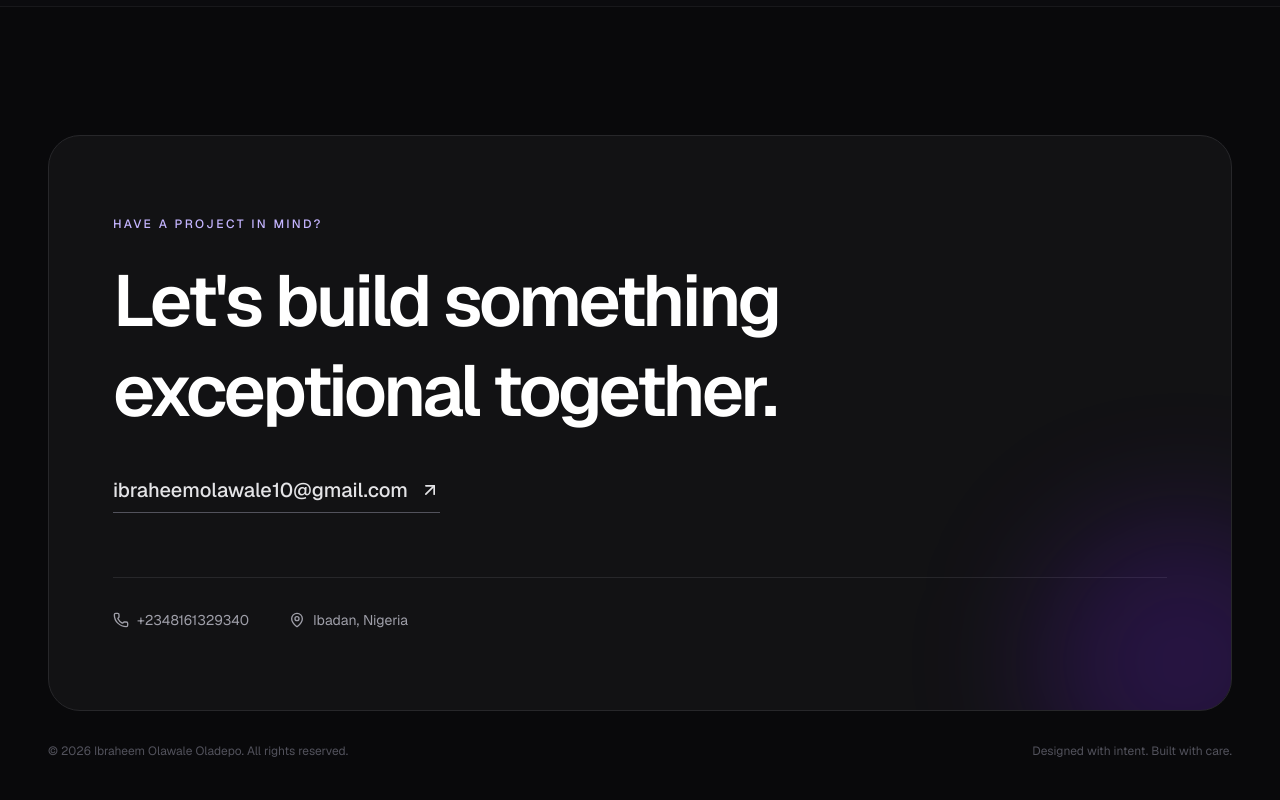
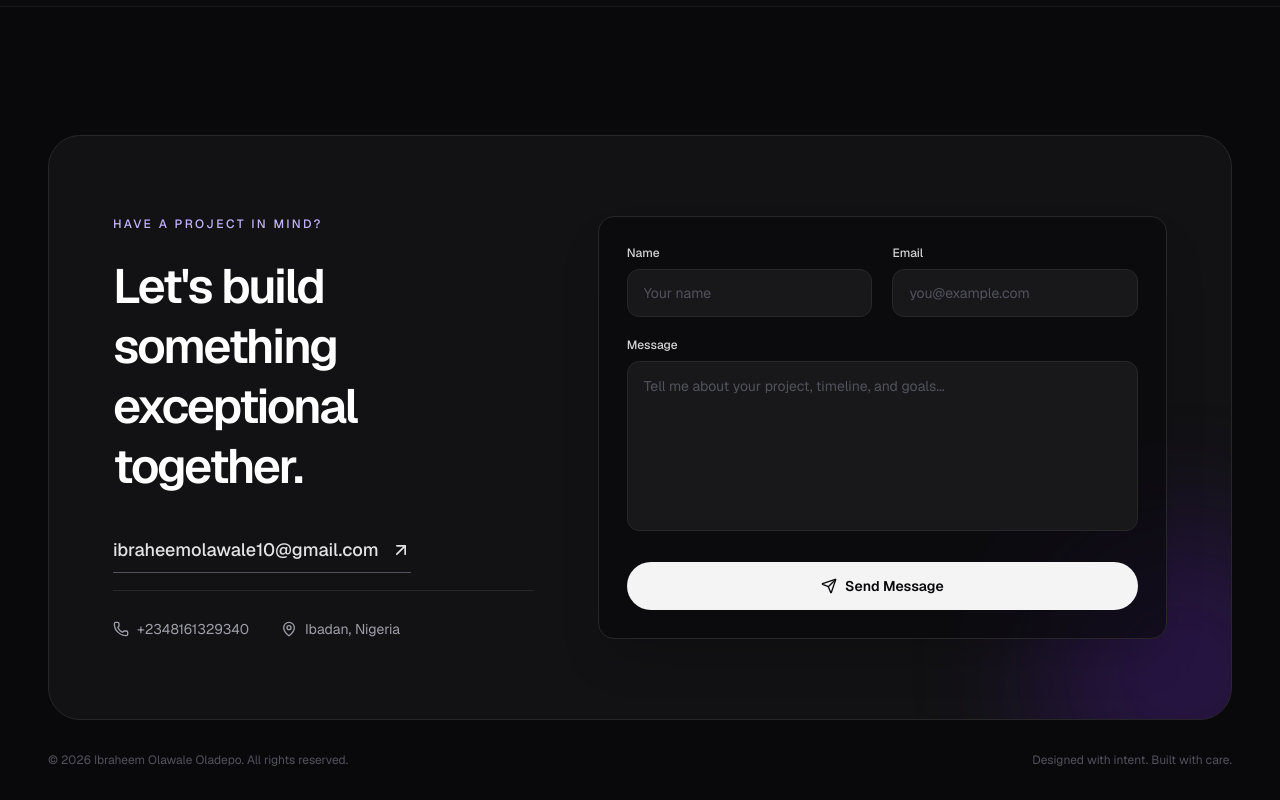
Before and after one commit to Youngee2024/my-portfolio, a Next.js app: page / in a window 1280 px wide. Shown: the part 4834-5634 px from the top of the page. Built offline with nearby package versions, Linux system fonts and the light colour scheme.

Commit message:
feat: add interactive state handling, validation, and loading indicators to contact form

```diff
--- a/app/page.tsx
+++ b/app/page.tsx
@@ -1,21 +1,24 @@
 "use client";
 
-import { useEffect, useState } from "react";
+import { useEffect, useState, type FormEvent } from "react";
 import Image from "next/image";
 import { motion, type Variants } from "framer-motion";
 import { SiBehance, SiGithub, SiLinkedin, SiX } from "react-icons/si";
 import {
   ArrowDown,
   ArrowUpRight,
+  Check,
   Code2,
   ExternalLink,
   Mail,
+  Loader2,
   MapPin,
   Maximize2,
   Menu,
   Palette,
   Phone,
   PenTool,
+  Send,
   X,
 } from "lucide-react";
 
@@ -23,6 +26,8 @@ import { personalInfo } from "@/data/personalInfo";
 import { portfolioData, type Project } from "@/data/portfolio";
 
 type Filter = "all" | Project["category"];
+type FormStatus = "idle" | "submitting" | "success" | "error";
+type FormErrors = Partial<Record<"name" | "email" | "message" | "form", string>>;
 
 const heroContainerVariants: Variants = {
   hidden: {},
@@ -144,6 +149,11 @@ export default function Home() {
   const [activeFilter, setActiveFilter] = useState<Filter>("all");
   const [selectedFigmaUrl, setSelectedFigmaUrl] = useState<string | null>(null);
   const [selectedProjectTitle, setSelectedProjectTitle] = useState<string | null>(null);
+  const [name, setName] = useState("");
+  const [email, setEmail] = useState("");
+  const [message, setMessage] = useState("");
+  const [status, setStatus] = useState<FormStatus>("idle");
+  const [validationErrors, setValidationErrors] = useState<FormErrors>({});
   const visibleProjects = portfolioData.filter(
     (project) => activeFilter === "all" || project.category === activeFilter,
   );
@@ -179,6 +189,48 @@ export default function Home() {
       window.removeEventListener("keydown", handleKeyDown);
     };
   }, [selectedFigmaUrl]);
+
+  useEffect(() => {
+    if (status !== "success") return;
+
+    const resetTimer = window.setTimeout(() => setStatus("idle"), 4000);
+    return () => window.clearTimeout(resetTimer);
+  }, [status]);
+
+  const handleSubmit = async (event: FormEvent<HTMLFormElement>) => {
+    event.preventDefault();
+
+    const errors: FormErrors = {};
+    if (!name.trim()) errors.name = "Please enter your name.";
+    if (!email.trim()) {
+      errors.email = "Please enter your email address.";
+    } else if (!/^[^\s@]+@[^\s@]+\.[^\s@]+$/.test(email)) {
+      errors.email = "Please enter a valid email address.";
+    }
+    if (!message.trim()) errors.message = "Please tell me a little about your project.";
+
+    if (Object.keys(errors).length > 0) {
+      setValidationErrors(errors);
+      setStatus("error");
+      return;
+    }
+
+    setValidationErrors({});
+    setStatus("submitting");
+
+    try {
+      await new Promise<void>((resolve) => window.setTimeout(resolve, 1500));
+      setName("");
+      setEmail("");
+      setMessage("");
+      setStatus("success");
+    } catch {
+      setValidationErrors({
+        form: "Your message could not be sent. Please try again or email me directly.",
+      });
+      setStatus("error");
+    }
+  };
 
   return (
     <div className="min-h-screen overflow-x-hidden bg-zinc-950 text-zinc-100 selection:bg-violet-400 selection:text-zinc-950">
@@ -559,16 +611,116 @@ export default function Home() {
         <div className="mx-auto max-w-7xl px-5 sm:px-8 lg:px-12">
           <div className="relative overflow-hidden rounded-[2rem] border border-zinc-800 bg-zinc-900/60 px-6 py-14 sm:px-12 sm:py-20 lg:px-16">
             <div className="absolute right-0 bottom-0 size-72 translate-x-1/3 translate-y-1/3 rounded-full bg-violet-600/20 blur-3xl" />
+            <div className="relative grid gap-12 lg:grid-cols-[0.85fr_1.15fr] lg:gap-16">
+              <div className="flex flex-col">
                 <p className="text-xs font-medium tracking-[0.2em] text-violet-300 uppercase">Have a project in mind?</p>
-            <h2 className="mt-6 max-w-4xl text-4xl leading-tight font-semibold tracking-[-0.045em] text-white sm:text-6xl lg:text-7xl">
+                <h2 className="mt-6 max-w-xl text-4xl leading-tight font-semibold tracking-[-0.045em] text-white sm:text-5xl">
                   Let&apos;s build something exceptional together.
                 </h2>
-            <a href={`mailto:${personalInfo.email}`} className="group mt-10 inline-flex items-center gap-3 border-b border-zinc-600 pb-2 text-base font-medium text-zinc-200 transition hover:border-violet-300 hover:text-violet-300 sm:text-xl">
+                <a href={`mailto:${personalInfo.email}`} className="group mt-10 inline-flex w-fit items-center gap-3 border-b border-zinc-600 pb-2 text-base font-medium text-zinc-200 transition hover:border-violet-300 hover:text-violet-300 sm:text-lg">
                   {personalInfo.email}<ArrowUpRight className="size-5 transition-transform group-hover:translate-x-0.5 group-hover:-translate-y-0.5" />
                 </a>
-            <div className="mt-16 flex flex-col gap-5 border-t border-zinc-800 pt-8 text-sm text-zinc-400 sm:flex-row sm:gap-10">
+                <div className="mt-12 flex flex-col gap-5 border-t border-zinc-800 pt-7 text-sm text-zinc-400 sm:flex-row sm:gap-8 lg:mt-auto">
                   <a href={`tel:${personalInfo.phone.replace(/\s/g, "")}`} className="flex items-center gap-2 transition hover:text-white"><Phone className="size-4" />{personalInfo.phone}</a>
                   <span className="flex items-center gap-2"><MapPin className="size-4" />{personalInfo.location}</span>
+                </div>
+              </div>
+
+              <form
+                onSubmit={handleSubmit}
+                noValidate
+                className="rounded-2xl border border-zinc-800 bg-zinc-950/65 p-5 shadow-2xl shadow-black/20 sm:p-7"
+              >
+                {status === "success" && (
+                  <div className="mb-6 flex items-center gap-3 rounded-xl border border-emerald-500/25 bg-emerald-500/10 px-4 py-3 text-sm text-emerald-300" role="status">
+                    <Check className="size-4 shrink-0" />
+                    Thanks—your message was sent successfully.
+                  </div>
+                )}
+                {status === "error" && validationErrors.form && (
+                  <div className="mb-6 rounded-xl border border-red-500/25 bg-red-500/10 px-4 py-3 text-sm text-red-300" role="alert">
+                    {validationErrors.form}
+                  </div>
+                )}
+
+                <div className="grid gap-5 sm:grid-cols-2">
+                  <div>
+                    <label htmlFor="contact-name" className="mb-2 block text-xs font-medium text-zinc-300">Name</label>
+                    <input
+                      id="contact-name"
+                      name="name"
+                      type="text"
+                      autoComplete="name"
+                      value={name}
+                      onChange={(event) => {
+                        setName(event.target.value);
+                        setValidationErrors((current) => ({ ...current, name: undefined }));
+                      }}
+                      disabled={status === "submitting"}
+                      aria-invalid={Boolean(validationErrors.name)}
+                      aria-describedby={validationErrors.name ? "contact-name-error" : undefined}
+                      className="h-12 w-full rounded-xl border border-zinc-800 bg-zinc-900 px-4 text-sm text-zinc-100 outline-none transition placeholder:text-zinc-600 focus:border-zinc-600 focus:ring-2 focus:ring-violet-400/20 disabled:cursor-not-allowed disabled:opacity-60"
+                      placeholder="Your name"
+                    />
+                    {validationErrors.name && <p id="contact-name-error" className="mt-2 text-xs text-red-300">{validationErrors.name}</p>}
+                  </div>
+
+                  <div>
+                    <label htmlFor="contact-email" className="mb-2 block text-xs font-medium text-zinc-300">Email</label>
+                    <input
+                      id="contact-email"
+                      name="email"
+                      type="email"
+                      autoComplete="email"
+                      value={email}
+                      onChange={(event) => {
+                        setEmail(event.target.value);
+                        setValidationErrors((current) => ({ ...current, email: undefined }));
+                      }}
+                      disabled={status === "submitting"}
+                      aria-invalid={Boolean(validationErrors.email)}
+                      aria-describedby={validationErrors.email ? "contact-email-error" : undefined}
+                      className="h-12 w-full rounded-xl border border-zinc-800 bg-zinc-900 px-4 text-sm text-zinc-100 outline-none transition placeholder:text-zinc-600 focus:border-zinc-600 focus:ring-2 focus:ring-violet-400/20 disabled:cursor-not-allowed disabled:opacity-60"
+                      placeholder="you@example.com"
+                    />
+                    {validationErrors.email && <p id="contact-email-error" className="mt-2 text-xs text-red-300">{validationErrors.email}</p>}
+                  </div>
+                </div>
+
+                <div className="mt-5">
+                  <label htmlFor="contact-message" className="mb-2 block text-xs font-medium text-zinc-300">Message</label>
+                  <textarea
+                    id="contact-message"
+                    name="message"
+                    rows={6}
+                    value={message}
+                    onChange={(event) => {
+                      setMessage(event.target.value);
+                      setValidationErrors((current) => ({ ...current, message: undefined }));
+                    }}
+                    disabled={status === "submitting"}
+                    aria-invalid={Boolean(validationErrors.message)}
+                    aria-describedby={validationErrors.message ? "contact-message-error" : undefined}
+                    className="w-full resize-none rounded-xl border border-zinc-800 bg-zinc-900 px-4 py-3 text-sm leading-6 text-zinc-100 outline-none transition placeholder:text-zinc-600 focus:border-zinc-600 focus:ring-2 focus:ring-violet-400/20 disabled:cursor-not-allowed disabled:opacity-60"
+                    placeholder="Tell me about your project, timeline, and goals..."
+                  />
+                  {validationErrors.message && <p id="contact-message-error" className="mt-2 text-xs text-red-300">{validationErrors.message}</p>}
+                </div>
+
+                <button
+                  type="submit"
+                  disabled={status === "submitting"}
+                  className="mt-6 inline-flex h-12 w-full items-center justify-center gap-2 rounded-full bg-zinc-100 px-6 text-sm font-semibold text-zinc-950 transition hover:bg-violet-300 focus-visible:ring-2 focus-visible:ring-violet-400 focus-visible:ring-offset-2 focus-visible:ring-offset-zinc-950 focus-visible:outline-none disabled:cursor-not-allowed disabled:opacity-70"
+                >
+                  {status === "submitting" ? (
+                    <><Loader2 className="size-4 animate-spin" />Sending...</>
+                  ) : status === "success" ? (
+                    <><Check className="size-4" />Message Sent!</>
+                  ) : (
+                    <><Send className="size-4" />Send Message</>
+                  )}
+                </button>
+              </form>
             </div>
           </div>
           <div className="flex flex-col gap-4 py-8 text-xs text-zinc-600 sm:flex-row sm:items-center sm:justify-between">
```
Lines whose indentation alone changed are shown as unchanged.
